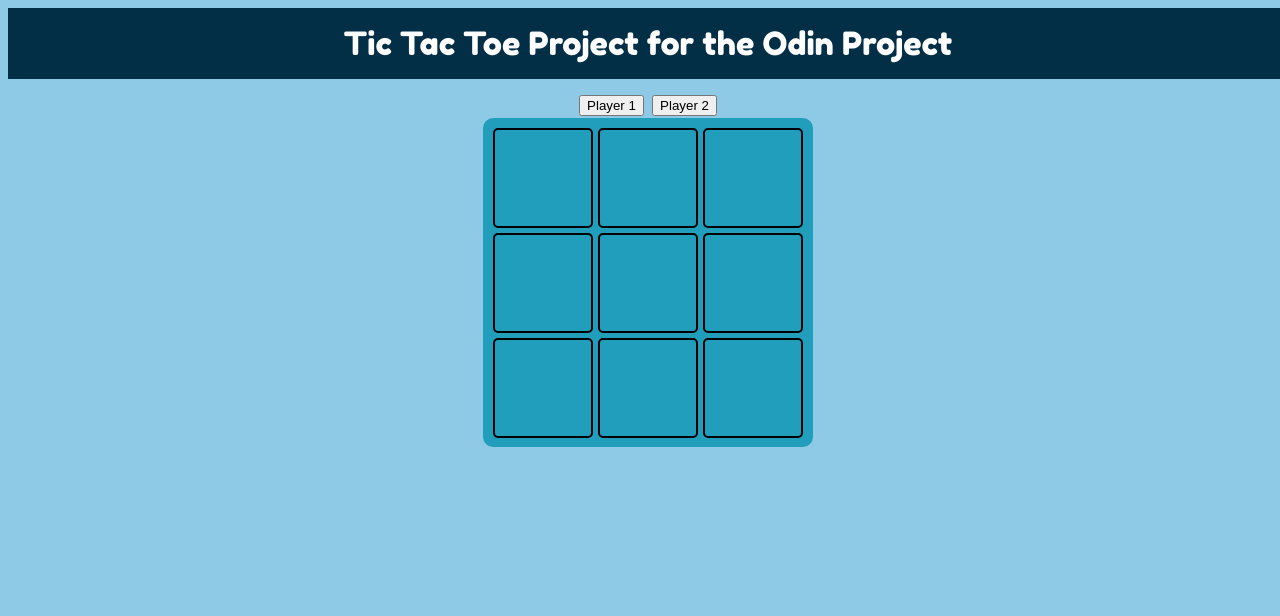
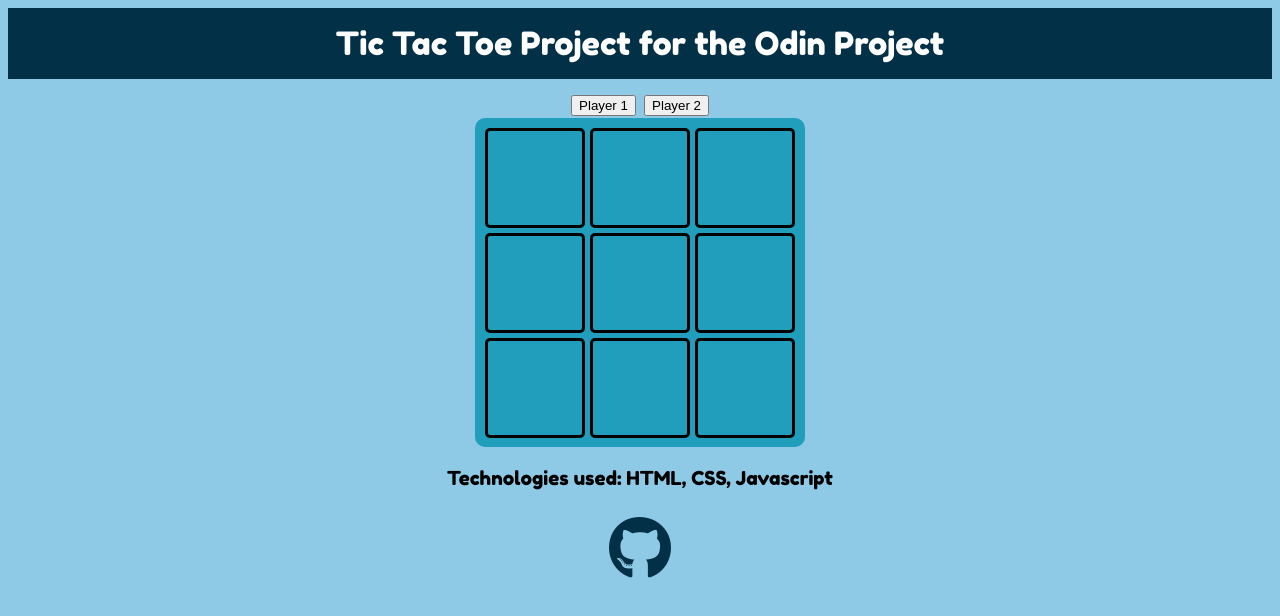
Before and after one commit to Dylaan94/Tic-Tac-Toe, a plain HTML site: page index.html in a window 1280 px wide. Drawn offline with Linux system fonts and the light colour scheme.

Commit message:
additional styling

```diff
--- a/index.html
+++ b/index.html
@@ -7,6 +7,7 @@
     <link rel = "stylesheet" href = "style.css">
     <link rel="preconnect" href="https://fonts.gstatic.com">
     <link href="https://fonts.googleapis.com/css2?family=Fredoka+One&display=swap" rel="stylesheet">
+    <script src="https://use.fontawesome.com/caf1647c1a.js"></script>
 </head>
 
 
@@ -26,6 +27,16 @@
         </div>
     </div>
 
+    <div class = "footer">
+        <p>Technologies used: HTML, CSS, Javascript</p>
+    </div>
+
+    <div class = "github">
+        <a href = "www.github.com/dylaan94">
+            <i class="fa fa-github"></i>
+        </a>
+    </div>
+
     <script src = "script.js"> </script>
 </body>
 </html>
--- a/script.js
+++ b/script.js
@@ -107,7 +107,6 @@ const displayController = (() => {
                     return players.player1
                 }
            }
-
         }
 
         let checkForWin = () =>{
@@ -119,7 +118,7 @@ const displayController = (() => {
 
             console.log(winningCombination[0]);
 
-            for (let i = 0; i < 7; i++) {
+            for (let i = 0; i < 8; i++) {
 
             let checkWinningComb = winningCombination[i]
 
--- a/style.css
+++ b/style.css
@@ -1,7 +1,3 @@
-html,body {
-    min-width: 100%;
-}
-
 body {
     background: #8ECAE6;
     font-family: 'Fredoka One', cursive;
@@ -11,9 +7,10 @@ body {
 .header {
     display: flex;
     justify-content: center;
-    background: hsl(200, 95%, 14%);
+    background: #023047;
     padding: 0.5em;
     color: white;
+
 }
 
 .container {
@@ -36,6 +33,35 @@ body {
 }
 
 .gameDisplay > .square {
-    border: black solid 2px;
+    display: flex;
+    justify-content: center;
+    align-items: center;
+    font-size: 3em;
+    border: black solid 3px;
     border-radius: 5px;
 }
+
+.footer {
+    display: flex;
+    flex-direction: column;
+    justify-content: center;
+    align-items: center;
+    font-size: 0.6em;
+}
+
+.github {
+    display: flex;
+    justify-content: center;
+    text-decoration: none;
+    color: white;
+    font-size: 2em;
+}
+
+.github > a {
+    color: #023047;;
+}
+
+.github > a:hover {
+    text-decoration: none;
+    color: #FB8500;
+}
```
